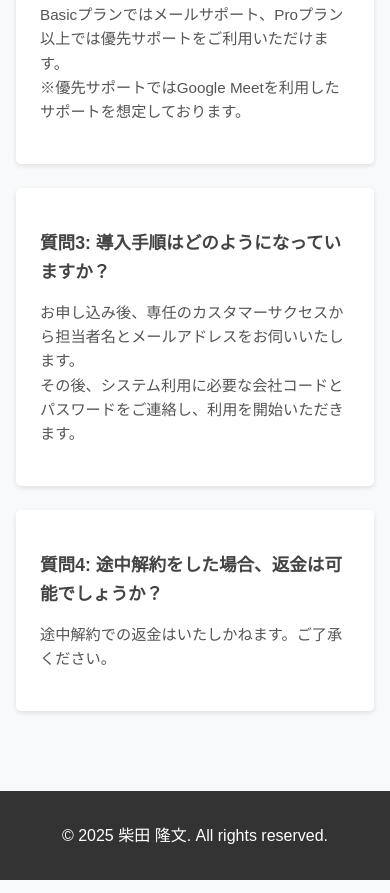
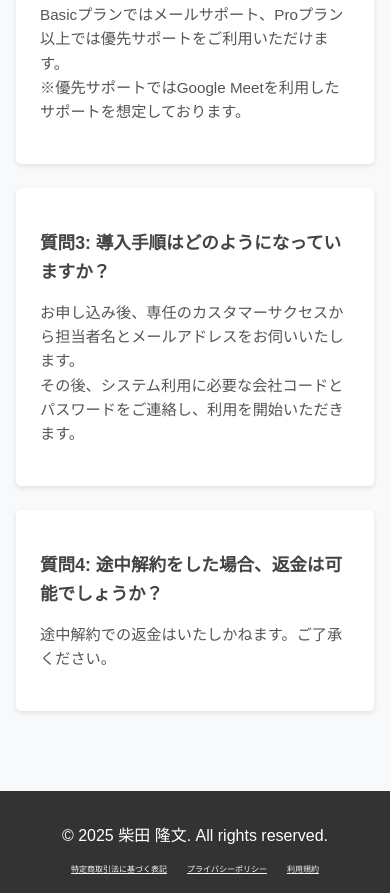
Before and after one commit to taka-sigure/timemanager-jp, a plain HTML site: page faq.html in a window 390 px wide. Shown: the part 552-1445 px from the top of the page. Drawn offline with Linux system fonts and the light colour scheme.

Commit message:
フッター周りの修正

```diff
--- a/faq.html
+++ b/faq.html
@@ -46,3 +46,11 @@
   <!-- フッター -->
   <footer class="footer">
     <p>© 2025 柴田 隆文. All rights reserved.</p>
+    <div class="footer-links">
+        <a href="legal.html" class="alc-blue">特定商取引法に基づく表記</a>
+        <a href="privacy.html" class="alc-blue">プライバシーポリシー</a>
+        <a href="terms.html" class="alc-blue">利用規約</a>
+    </div>
+  </footer>
+  </body>
+</html>
--- a/style.css
+++ b/style.css
@@ -519,4 +519,7 @@ background: #0044bb;
     .card-content p {
       font-size: 0.9rem;
     }
+    .footer a {
+      font-size: 0.5rem;
+    }
   }
```
Also changed, not shown: contact.html (+6 -1 lines), legal.html (+5 -0 lines), privacy.html (+5 -0 lines), terms.html (+6 -1 lines).
